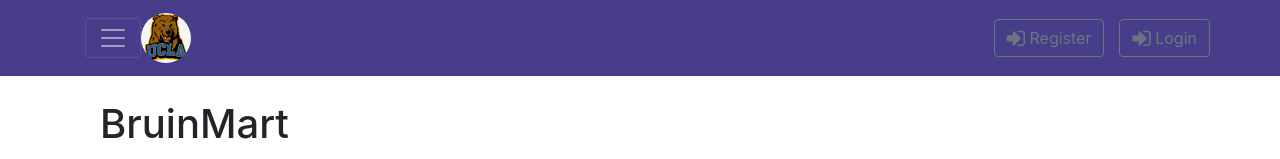
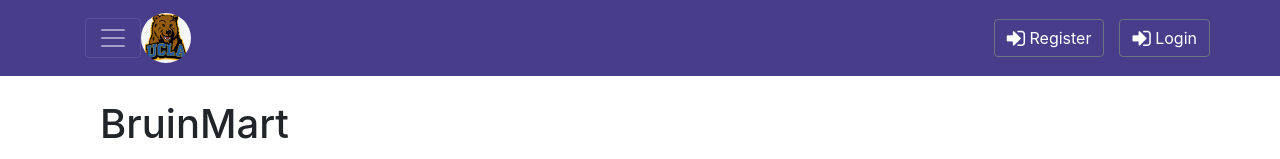
Before and after one commit to Ashleywutq/BruinMart, a React (Create React App) app: page / in a window 1280 px wide. Shown: the top 159 px of the page. Built offline with nearby package versions, Linux system fonts and the light colour scheme.

Commit message:
change style of login and register button

```diff
--- a/src/components/LoginComponent.jsx
+++ b/src/components/LoginComponent.jsx
@@ -31,7 +31,7 @@
   render() {
     return (
       <div>
-        <Button outline onClick={this.toggle}>
+        <Button style={{ background: "transparent" }} onClick={this.toggle}>
           <span className="fa fa-sign-in fa-lg" /> Login
         </Button>
         <Modal
--- a/src/components/RegisterComponent.jsx
+++ b/src/components/RegisterComponent.jsx
@@ -31,7 +31,7 @@
   render() {
     return (
       <div>
-        <Button outline onClick={this.toggle}>
+        <Button onClick={this.toggle} style={{ background: "transparent" }}>
           <span className="fa fa-sign-in fa-lg" /> Register
         </Button>
         <Modal
@@ -70,8 +70,6 @@
                 />
               </FormGroup>
 
-
-
               <FormGroup check>
                 <Label check>
                   <Input
```
